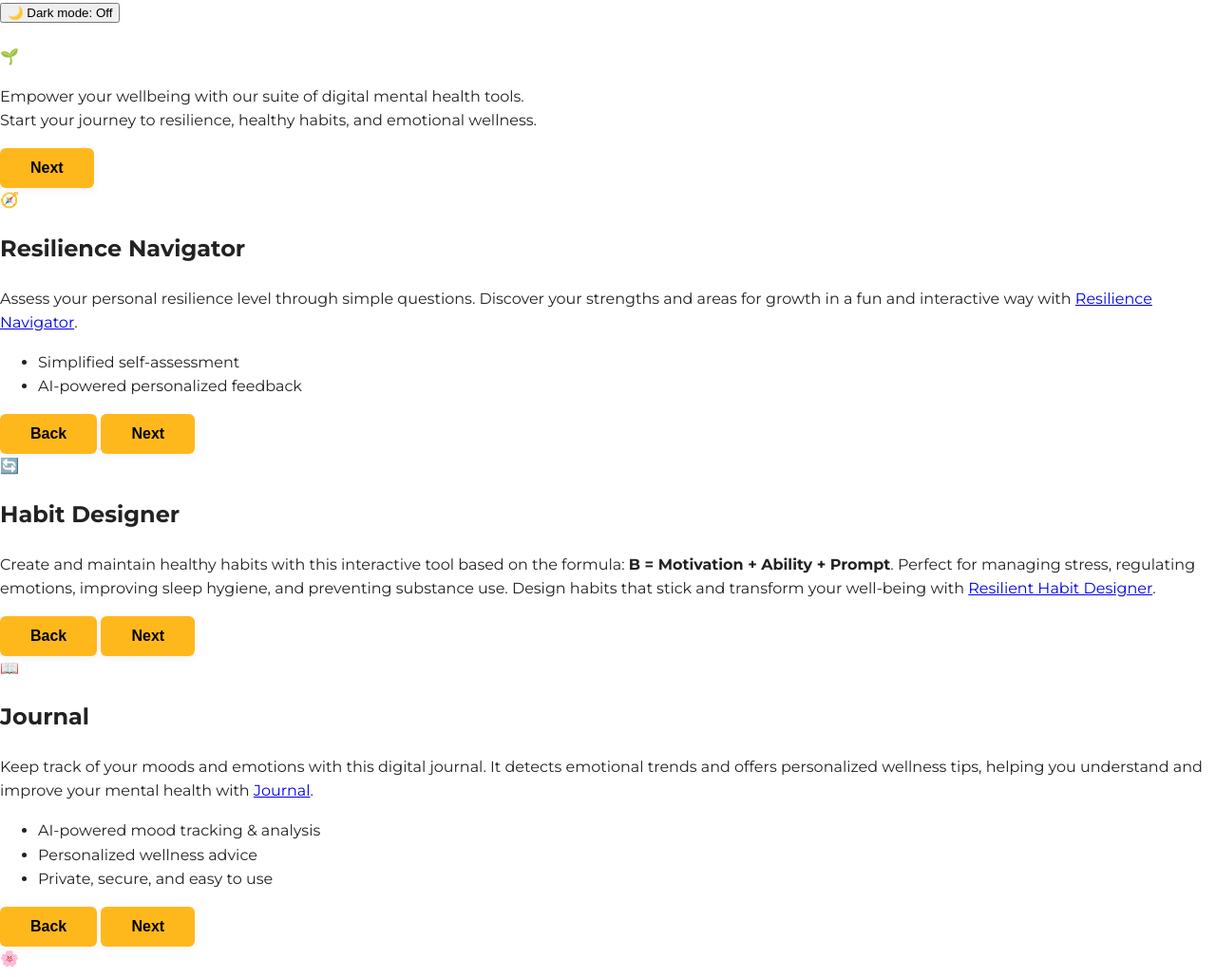
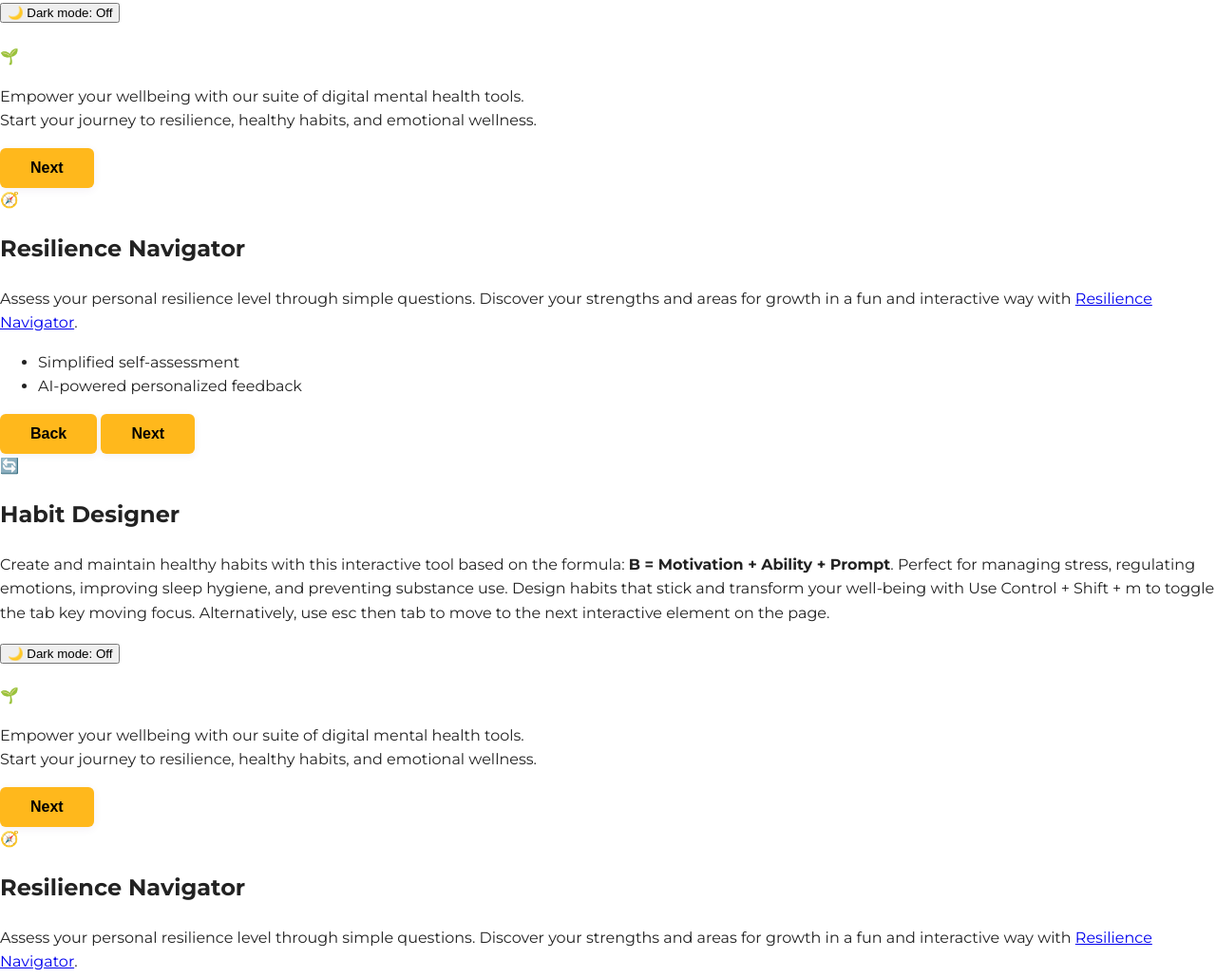
Before and after one commit to cognitioplus/home, a plain HTML site: page assessments.html in a window 1280 px wide. Shown: the top 1029 px of the page at 95% size. Drawn offline with Linux system fonts and the light colour scheme; a script that the page names is missing.

Commit message:
assessments.html
Signed-off-by: cognitioplus <132303904+cognitioplus@users.noreply.github.com>

```diff
--- a/assessments.html
+++ b/assessments.html
@@ -4,6 +4,7 @@
   <title="Cognitio+ AI-Powered Mental Health Assessments | Empower Emotional Wellness Digitally">
   <meta charset="UTF-8">
   <meta name="viewport" content="width=device-width, initial-scale=1.0">
+    <link rel="stylesheet" href="https://cdnjs.cloudflare.com/ajax/libs/font-awesome/6.4.2/css/all.min.css">
   <meta name="theme-color" content="#4a90e2"/>
   <meta name="description" content="Discover how Cognitio+ transforms mental health onboarding with intelligent, digital assessments. Start your journey toward emotional resilience, healthy habits, and personalized wellness support powered by AI technology.">
   <meta keywords="AI mental health assessments, digital wellness tools, emotional resilience apps, AI-powered wellbeing, smart mental health onboarding, mental wellness technology, personalized mental health support, digital mental health solutions, Cognitio+ emotional wellness">
@@ -13,6 +14,81 @@
   <link rel="preconnect" href="https://fonts.gstatic.com" crossorigin>
   <link href="https://fonts.googleapis.com/css?family=Oswald:400,700|Montserrat:400,700&display=swap" rel="stylesheet">
   <link rel="stylesheet" href="style.css">
+  <title>Cognitio+ Digital Mental Health Onboarding</title>
+  <script type="application/ld+json">
+  {
+    "@context": "https://schema.org",
+    "@type": "WebApplication",
+    "name": "Cognitio+ Digital Mental Health Onboarding",
+    "description": "A digital mental health web application for resilience, habit-building, mood tracking, and AI-powered coaching.",
+    "url": "https://asilva777.github.io/MH-Digital-Apps/",
+    "applicationCategory": "HealthApplication",
+    "operatingSystem": "All"
+  }
+  </script>
+    <link rel="stylesheet" href="https://cdnjs.cloudflare.com/ajax/libs/font-awesome/6.4.2/css/all.min.css">
+
+</head>
+<body>
+  <a href="#main-title" class="skip-link">Skip to main content</a>
+  <nav>
+    <button class="dark-toggle" id="themeToggle" aria-label="Toggle dark mode" title="Toggle dark mode">
+      <span id="themeIcon" aria-hidden="true">🌙</span>
+      <span id="themeStatus" class="visually-hidden">Dark mode: Off</span>
+    </button>
+  </nav>
+  <main>
+    <div class="onboarding-container" role="main" aria-label="Cognitio+ Onboarding Steps">
+      <h1 id="main-title" tabindex="-1"></h1>
+
+      <!-- Step 1: Welcome -->
+      <section class="onboarding-step active" id="step-1" aria-label="Onboarding step 1: Welcome!">
+        <div class="step-icon" aria-label="Seedling icon">🌱</div>
+        <p>
+          Empower your wellbeing with our suite of digital mental health tools.<br>
+          Start your journey to resilience, healthy habits, and emotional wellness.
+        </p>
+        <div class="progress-dots" aria-label="Progress indicator">
+          <div class="dot active"></div><div class="dot"></div><div class="dot"></div><div class="dot"></div><div class="dot"></div><div class="dot"></div>
+        </div>
+        <div class="onboarding-actions">
+          <button class="btn next-step" aria-label="Next step">Next</button>
+        </div>
+      </section>
+
+      <!-- Step 2: Resilience Navigator -->
+      <section class="onboarding-step" id="step-2" aria-label="Onboarding step 2: Resilience Navigator">
+        <div class="step-icon" aria-label="Compass icon">🧭</div>
+        <h2>Resilience Navigator</h2>
+        <p>
+          Assess your personal resilience level through simple questions.
+          Discover your strengths and areas for growth in a fun and interactive way with
+          <a href="https://resilienceone.appimize.app/resilience-navigator/" target="_blank" class="app-link" aria-label="Open Resilience Navigator in new tab">Resilience Navigator</a>.
+        </p>
+        <ul>
+          <li>Simplified self-assessment</li>
+          <li>AI-powered personalized feedback</li>
+        </ul>
+        <div class="progress-dots" aria-label="Progress indicator">
+          <div class="dot"></div><div class="dot active"></div><div class="dot"></div><div class="dot"></div><div class="dot"></div><div class="dot"></div>
+        </div>
+        <div class="onboarding-actions">
+          <button class="btn secondary prev-step" aria-label="Back">Back</button>
+          <button class="btn next-step" aria-label="Next step">Next</button>
+        </div>
+      </section>
+
+      <!-- Step 3: Resilient Habit Designer -->
+      <section class="onboarding-step" id="step-3" aria-label="Onboarding step 3: Resilient Habit Designer">
+        <div class="step-icon" aria-label="Habit icon">🔄</div>
+        <h2>Habit Designer</h2>
+        <p>
+          Create and maintain healthy habits with this interactive tool based on the formula:
+          <strong>B = Motivation + Ability + Prompt</strong>.
+          Perfect for managing stress, regulating emotions, improving sleep hygiene, and preventing substance use.
+          Design habits that stick and transform your well-being with
+Use Control + Shift + m to toggle the tab key moving focus. Alternatively, use esc then tab to move to the next interactive element on the page.
+
   <title>Cognitio+ Digital Mental Health Onboarding</title>
   <script type="application/ld+json">
   {
```
